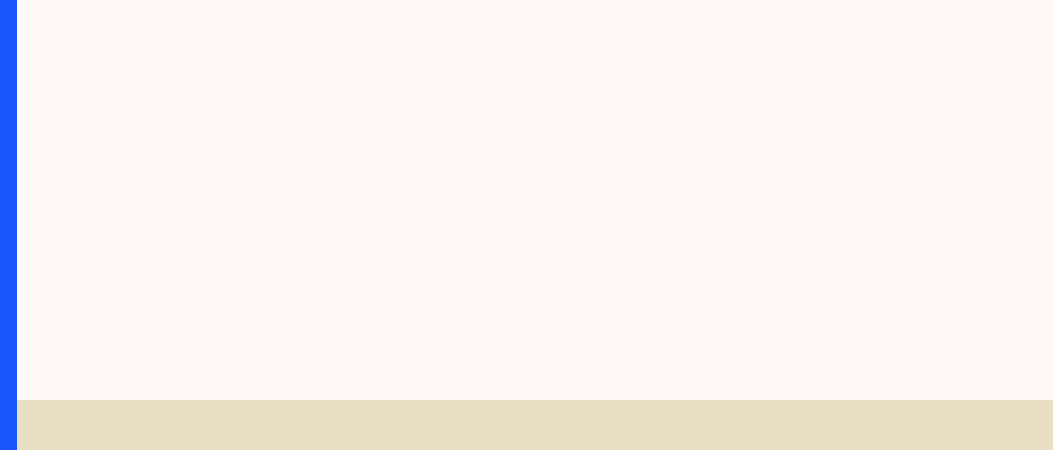
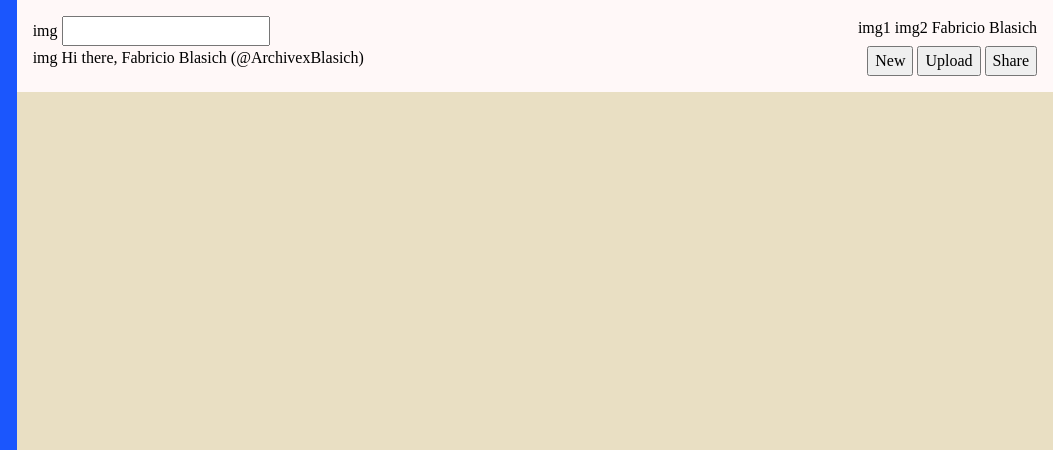
Before and after one commit to ArchivexBlasich/Admin-Dashboard, a plain HTML site: page index.html in a window 1280 px wide. Shown: the top 450 px of the page, 227-1280 px from the left. Drawn offline with Linux system fonts and the light colour scheme.

Commit message:
Add header layout

```diff
--- a/index.html
+++ b/index.html
@@ -9,7 +9,33 @@
 <body>
     <div class="container">
 
-        <header class="header"></header>
+        <header class="header">
+            <div>
+                <div class="search">
+                    <label for="search-box">img</label>
+                    <input type="text" id="search-box" name="search-box">
+                </div>
+
+                <div>
+                    <span>img1</span>
+                    <span>img2</span>
+                    <span>Fabricio Blasich</span>
+                </div>
+            </div>
+            <div class="crud-proyect">
+                <div class="user-information">
+                    <span>img</span>
+                    <span>Hi there,</span>
+                    <span>Fabricio Blasich (@ArchivexBlasich)</span>
+                </div>
+
+                <div class="proyect-btns">
+                    <button>New</button>
+                    <button>Upload</button>
+                    <button>Share</button>
+                </div>
+            </div>
+        </header>
         <aside class="side-bar">
             <li>
                 <img src="./assets/img/dashboard_24dp_1F1F1F_FILL0_wght400_GRAD0_opsz24.svg" alt="Dashboard icon" style="height: 1.8rem;">
--- a/style.css
+++ b/style.css
@@ -48,7 +48,6 @@ h1, h2, h3, h4, h5, h6 {
 
 
 /*----------- Custom Properties -----------*/
-
 :root {
     --page-color: #fff8f8;
     --side-bar-color: #1b56fd;
@@ -56,10 +55,30 @@ h1, h2, h3, h4, h5, h6 {
     --icon-color: brightness(0) saturate(100%) invert(90%) sepia(17%);
 }
 
+
+
 /*------------- Header Style ---------------*/
 .header {
     background-color: var(--page-color);
+    align-self: start;
+    padding: 1rem;
+
+    display: grid;
+    grid-template-columns: auto;
+    grid-template-rows: max-content max-content;
 }
+
+/*------------- Header Style ---------------*/
+.header > div{
+    display: flex;
+}
+
+header .crud-proyect .proyect-btns,
+.header .search + div {
+    margin-left: auto;
+}
+
+
 
 
 
@@ -70,18 +89,6 @@ h1, h2, h3, h4, h5, h6 {
     font-weight: bold;
     color: var(--main-bg-color);
     padding: 1em;
-
-    display: grid;
-    grid-template-columns: 1fr;
-    align-content: start;
-    gap: 1.5rem;
-}
-
-.side-bar li {
-    display: grid;
-    grid-template-columns: max-content 1fr;
-    gap: 1rem;
-    margin-bottom: 5px;
 }
 
 .side-bar li > img {
@@ -102,10 +109,31 @@ h1, h2, h3, h4, h5, h6 {
     text-decoration: none;
 }
 
+/*------------- Side-Bar Layout --------------- */
+.side-bar {
+display: grid;
+    grid-template-columns: 1fr;
+    align-content: start;
+    gap: 1.5rem;
+}
+
+.side-bar li {
+    display: grid;
+    grid-template-columns: max-content 1fr;
+    gap: 1rem;
+    margin-bottom: 5px;
+}
+
+
+
+
+
 /*------------- Main Style ---------------*/
 .main {
     background-color: var(--main-bg-color);
 }
+
+
 
 /*------------- Main Layout -------------- */
 .container {
@@ -113,7 +141,7 @@ h1, h2, h3, h4, h5, h6 {
     width: 100vw;
     display: grid;
     grid-template-columns: 1fr 4.5fr;
-    grid-template-rows: auto;
+    grid-template-rows: max-content 1fr;
 }
 
 .side-bar {
```
